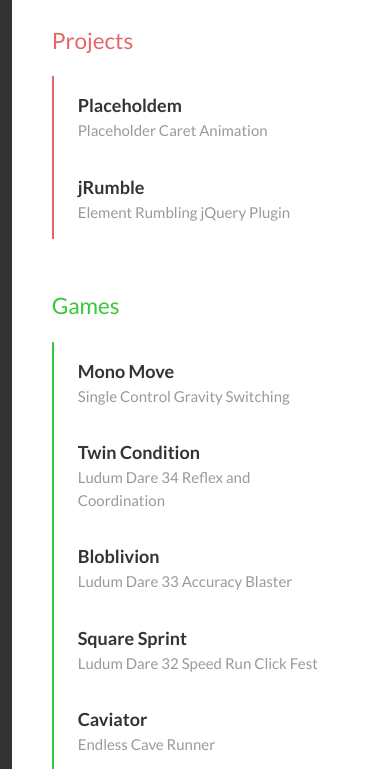
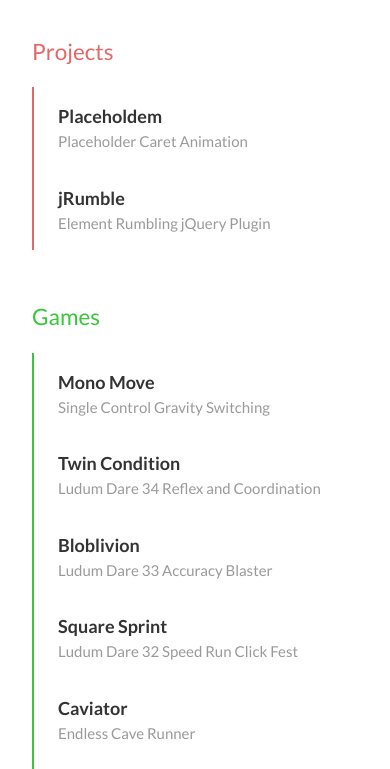
Before and after one commit to jackrugile/jack-rugile-v4, a website: page src/index.html in a window 390 px wide. Shown: the part 128-897 px from the top of the page. Drawn offline with nearby package versions, Linux system fonts and the light colour scheme; files that its build step writes are made by us from their sources.

Commit message:
more minimal styles

```diff
--- a/src/index.html
+++ b/src/index.html
@@ -12,7 +12,7 @@
 		<meta property="og:site_name" content="Jack Rugile">
 		<meta property="og:type" content="website">
 		<link rel="stylesheet" href="https://fonts.googleapis.com/css?family=Lato:400,700">
-		<link rel="stylesheet" href="css/main.min.css?v=3">
+		<link rel="stylesheet" href="css/main.min.css?v=4">
 		<link rel="shortcut icon" type="image/x-icon" href="img/favicon.ico?v=3">
 	</head>
 	<body>
--- a/src/scss/main.scss
+++ b/src/scss/main.scss
@@ -24,16 +24,6 @@
 	color: $gray-dark;
 	font: 100%/1.5 'Lato', 'Helvetica Neue', helvetica, arial, sans-serif;
 	position: relative;
-	&:after {
-		background: $gray-dark;
-		bottom: 0;
-		content: '';
-		left: 0;
-		position: fixed;
-		top: 0;
-		width: 25%;
-		will-change: transform;
-	}
 }
 
 a {
@@ -41,7 +31,8 @@
 }
 
 .container {
-	margin-left: 25%;
+	margin: 0 auto;
+	max-width: 100em;
 	padding: 5rem 6rem;
 }
 
@@ -56,21 +47,8 @@
 }
 
 @media ( max-width: 60em ) {
-	body {
-		&:after {
-			background: $gray-dark;
-			bottom: 0;
-			content: '';
-			left: 0;
-			position: absolute;
-			top: 0;
-			width: 3%;
-		}
-	}
-
 	.container {
-		margin-left: 3%;
-		padding: 2rem 2.5rem;
+		padding: 3rem 2rem;
 	}
 }
 
@@ -100,7 +78,7 @@
 
 @media ( max-width: 60em ) {
 	.header {
-		font-size: 12px;
+		font-size: 11px;
 	}
 }
 
@@ -210,13 +188,13 @@
 	}
 }
 
-@media ( max-width: 110em ) {
+@media ( max-width: 80em ) {
 	.item {
 		flex-basis: 50%;
 	}
 }
 
-@media ( max-width: 60em ) {
+@media ( max-width: 40em ) {
 	.items-wrap {
 		font-size: 15px;
 	}
```
